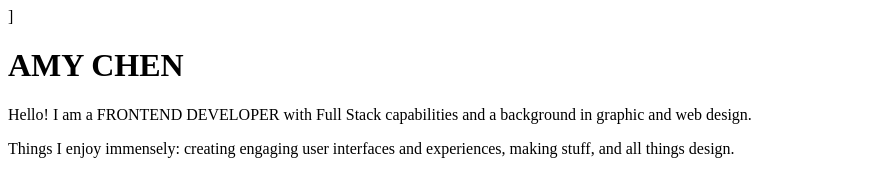
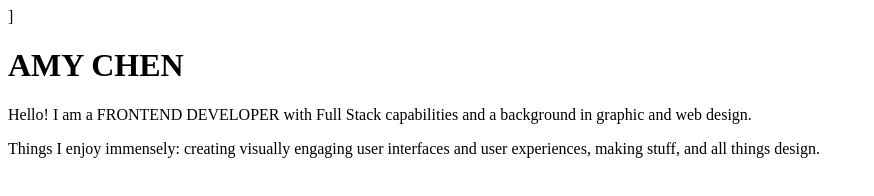
Before and after one commit to 4myc/4myc.github.io, a plain HTML site: page index.html in a window 1280 px wide. Shown: the whole page, without its empty margins (0-874 px from the left). Drawn offline with Linux system fonts and the light colour scheme.

Commit message:
edited bio

```diff
--- a/index.html
+++ b/index.html
@@ -8,8 +8,8 @@
 <body>]
     <h1>AMY CHEN</h1>
     <p>Hello! I am a FRONTEND DEVELOPER with Full Stack capabilities and a background in graphic and web design.
-    <p>Things I enjoy immensely: creating engaging user interfaces and experiences, making stuff, and all things design.
     </p>
+    <p>Things I enjoy immensely: creating visually engaging user interfaces and user experiences, making stuff, and all things design.
     </p>
 </body>
 </html>
```
